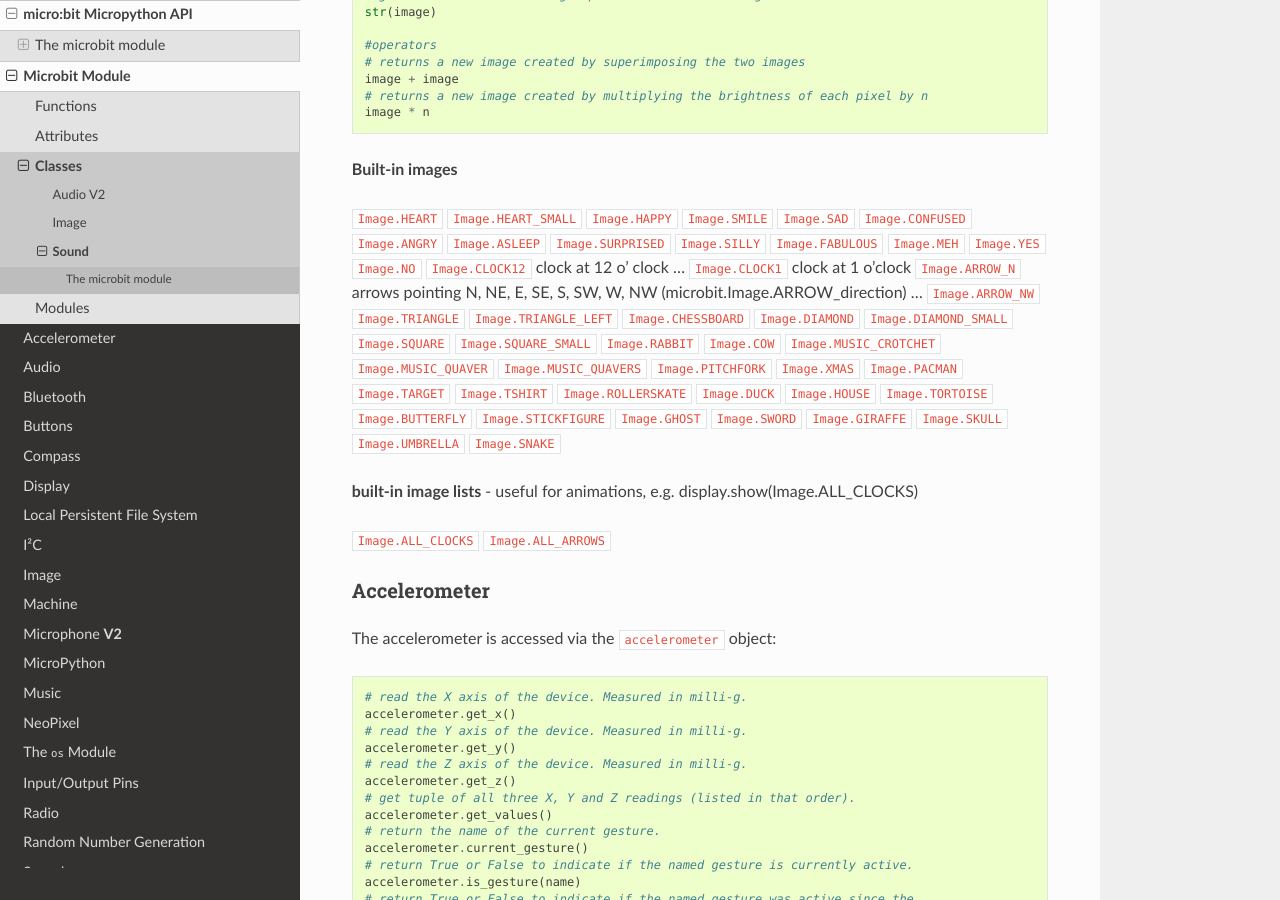
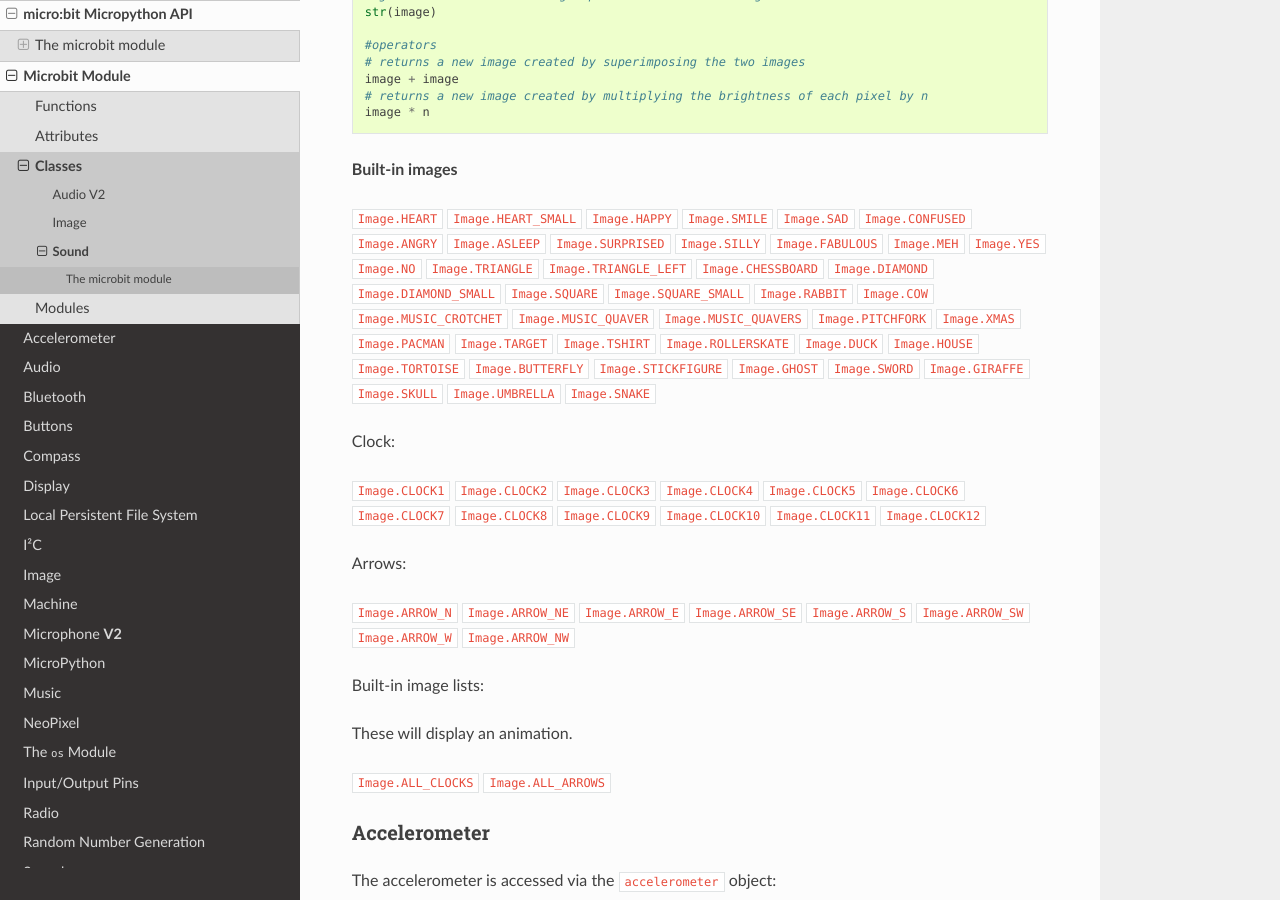
Before and after one commit to bbcmicrobit/micropython, a Sphinx documentation site: the page built from docs/microbit_micropython_api.rst, in a window 1280 px wide and 900 px high, scrolled down 4468 px. Built offline with Sphinx 7.4.7 and the Read the Docs theme 2.0.0, drawn with Linux system fonts in a browser that asks for light colours.

Commit message:
update image list

```diff
--- a/docs/microbit_micropython_api.rst
+++ b/docs/microbit_micropython_api.rst
@@ -230,13 +230,6 @@
 ``Image.MEH``
 ``Image.YES``
 ``Image.NO``
-``Image.CLOCK12`` clock at 12 o' clock
-...
-``Image.CLOCK1``  clock at 1 o'clock
-``Image.ARROW_N`` arrows pointing N, NE, E, SE, S, SW, W, NW
-(microbit.Image.ARROW_direction)
-...
-``Image.ARROW_NW``
 ``Image.TRIANGLE``
 ``Image.TRIANGLE_LEFT``
 ``Image.CHESSBOARD``
@@ -267,8 +260,20 @@
 ``Image.UMBRELLA``
 ``Image.SNAKE``
 
-**built-in image lists** - useful for animations, e.g.
-display.show(Image.ALL_CLOCKS)
+Clock:
+
+``Image.CLOCK1`` ``Image.CLOCK2`` ``Image.CLOCK3`` ``Image.CLOCK4``
+``Image.CLOCK5`` ``Image.CLOCK6`` ``Image.CLOCK7`` ``Image.CLOCK8``
+``Image.CLOCK9`` ``Image.CLOCK10`` ``Image.CLOCK11`` ``Image.CLOCK12``
+
+Arrows:
+
+``Image.ARROW_N`` ``Image.ARROW_NE`` ``Image.ARROW_E`` ``Image.ARROW_SE``
+``Image.ARROW_S`` ``Image.ARROW_SW`` ``Image.ARROW_W`` ``Image.ARROW_NW``
+
+Built-in image lists:
+
+These will display an animation.
 
 ``Image.ALL_CLOCKS``
 ``Image.ALL_ARROWS``
```
